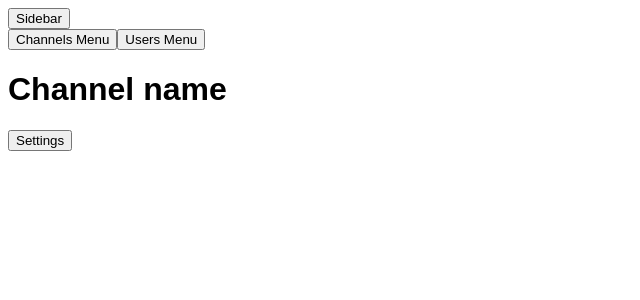
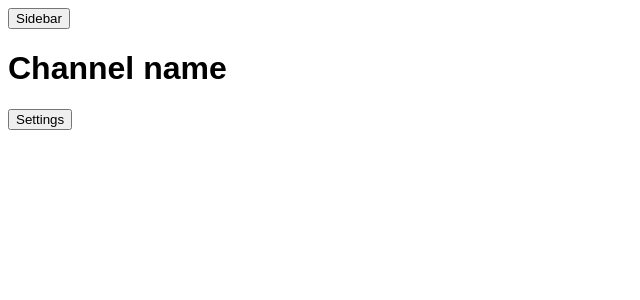
Before and after one commit to alexxbull/rpchat, a React (Create React App) app in the folder frontend/: page / in a window 1280 px wide. Shown: the top 300 px of the page, without its empty margins (0-640 px from the left). Built offline with nearby package versions, Linux system fonts and the light colour scheme.

Commit message:
added toggling sidebar on button click

```diff
--- a/frontend/src/components/Toolbar/Toolbar.js
+++ b/frontend/src/components/Toolbar/Toolbar.js
@@ -1,12 +1,19 @@
-import React from 'react'
+import React, { useState } from 'react'
 
 import Sidebar from '../Sidebar/Sidebar.js'
 
 const Toolbar = props => {
+    const [showSidebar, setShowSideBar] = useState(false)
+
+    const sidebar = showSidebar ? <Sidebar /> : null
+
     return (
         <div className="toolbar">
-            <button className="sidebar-btn">Sidebar</button>
-            <Sidebar />
+            <button
+                className="sidebar-btn"
+                onClick={setShowSideBar.bind(this, !showSidebar)}
+            >Sidebar</button>
+            {sidebar}
             <h1>Channel name</h1>
             <button className="settings-btn">Settings</button>
         </div>
```
